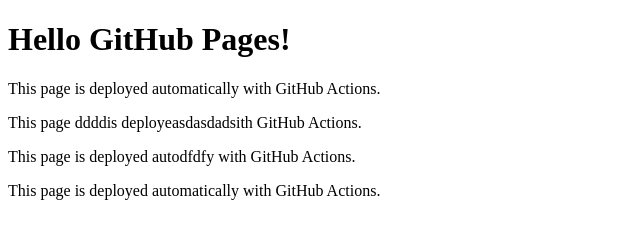
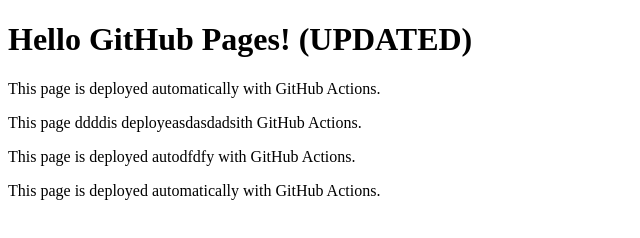
Before and after one commit to MarkoMuhonen/Viikko-2-Oppimistehtava-v2, a plain HTML site: page index.html in a window 1280 px wide. Shown: the whole page, without its empty margins (0-640 px from the left). Drawn offline with Linux system fonts and the light colour scheme.

Commit message:
Change index.html

```diff
--- a/index.html
+++ b/index.html
@@ -6,7 +6,7 @@
 </head>
 <body>
   <main>
-    <h1>Hello GitHub Pages!</h1>
+    <h1>Hello GitHub Pages! (UPDATED)</h1>
     <p>This page is deployed automatically with GitHub Actions.</p>
     <p>This page ddddis deployeasdasdadsith GitHub Actions.</p>
     <p>This page is deployed autodfdfy with GitHub Actions.</p>
```
